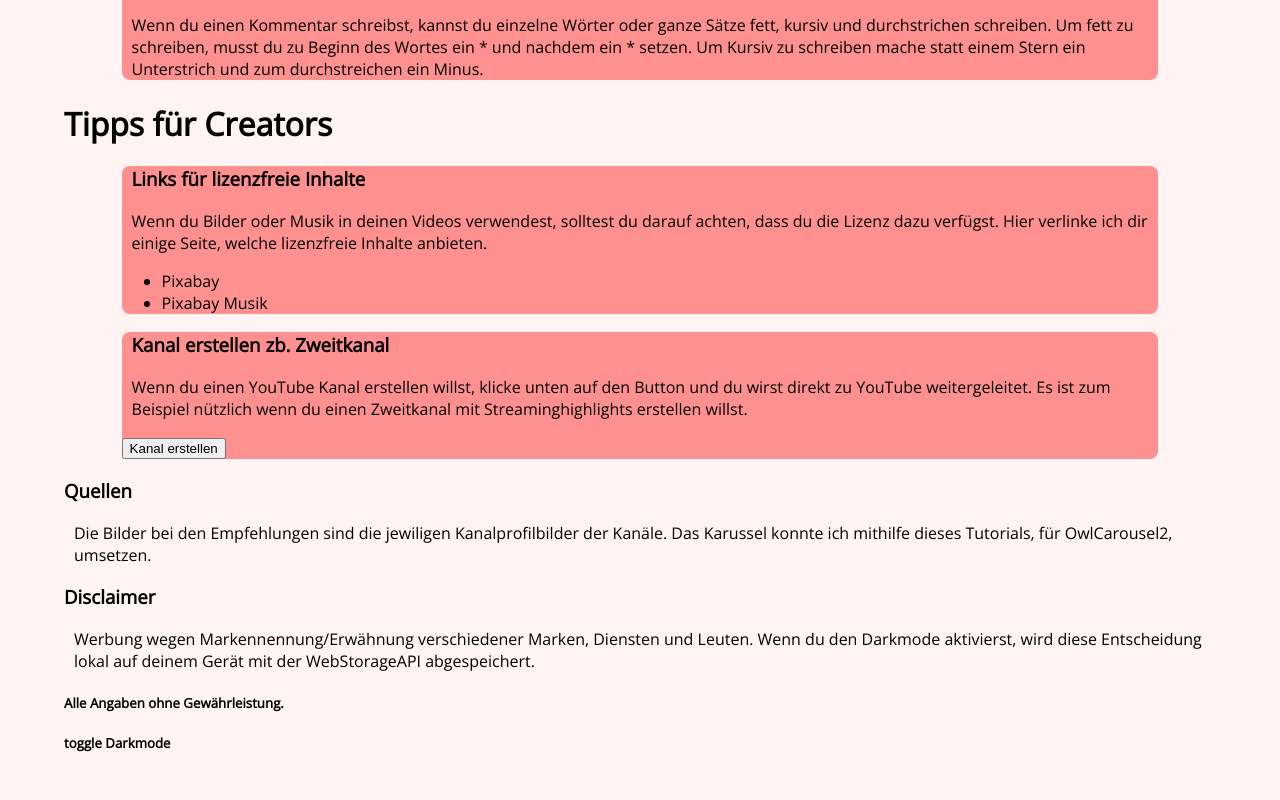
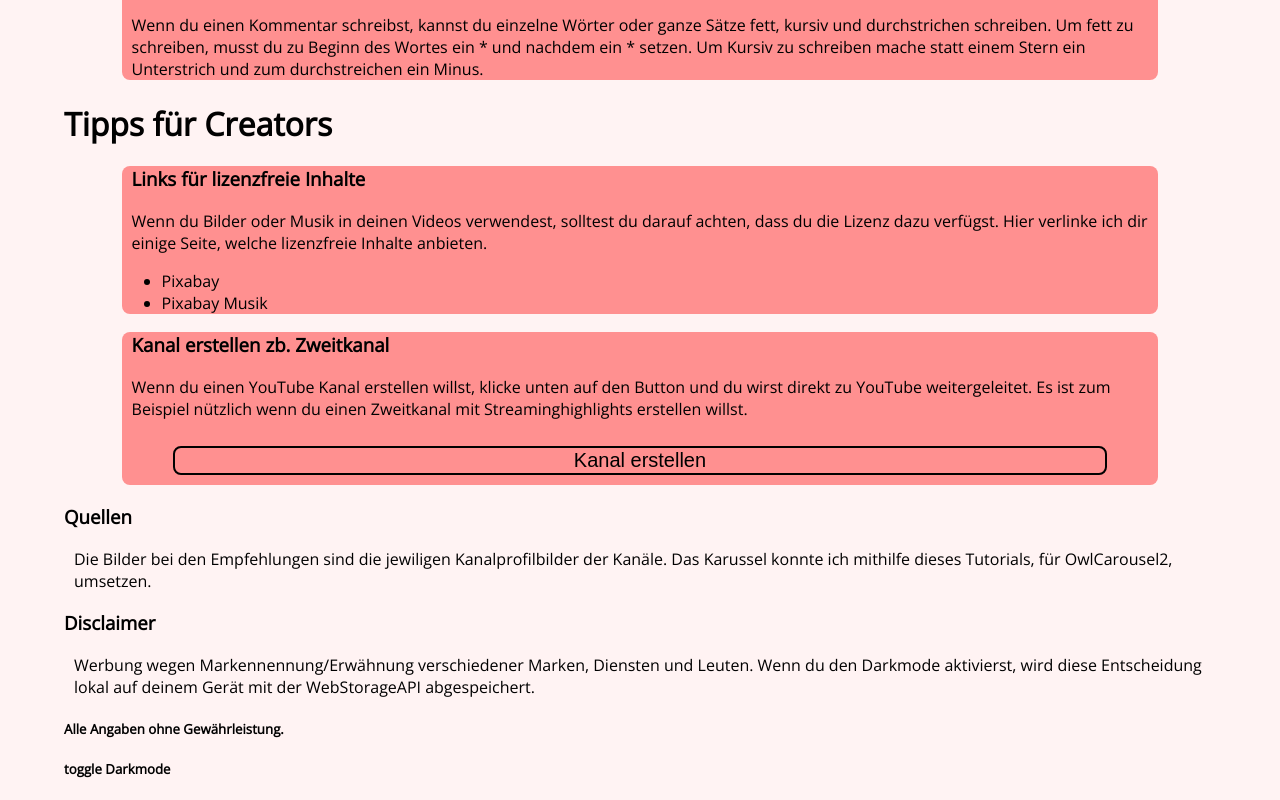
Before and after one commit to michivonah/YT-Tipps, a plain HTML site: page index.html in a window 1280 px wide. Shown: the part 840-1640 px from the top of the page. Before the commit the page ends 1614 px from the top, so only its background shows below. Drawn offline with nearby package versions, Linux system fonts and the light colour scheme; a script that the page names is missing.

Commit message:
Update style.css

```diff
--- a/style.css
+++ b/style.css
@@ -10,6 +10,7 @@ body{
    }
 
 
+
    #loading-screen{
    width: 100%;
    height: 100vh;
@@ -18,6 +19,7 @@ body{
    align-items: center;
    justify-content: center;
    display: flex;
+   z-index: 1000;
    }
 
    #loading{
@@ -112,6 +114,18 @@ body{
    margin-right: 10px;
    }
 
+   .tip button{
+   height: auto;
+   width: 90%;
+   font-size: 20px;
+   border: 2px solid;
+   color: #000;
+   background: transparent;
+   border-radius: 8px;
+   margin: 10px;
+   margin-left: 5%;
+   }
+
    ::-webkit-scrollbar{
    width: 14px;
    background: #transparent;
@@ -124,7 +138,8 @@ body{
 
    ::-moz-webkit-scrollbar{
    width: 14px;
-   background: #transparent;
+   background: transparent;
+   border: none;
    }
 
    ::-moz-webkit-scrollbar-thumb{
```
